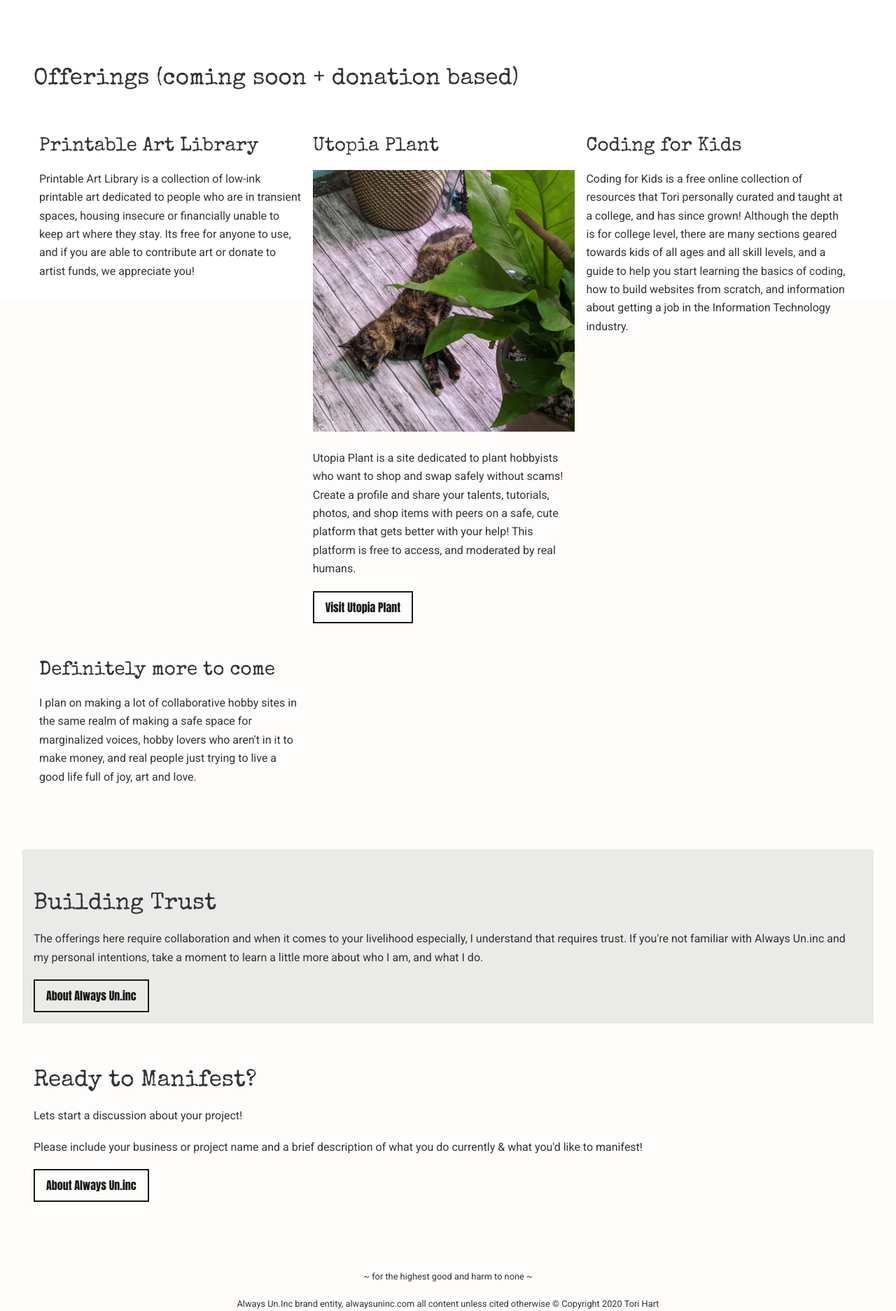
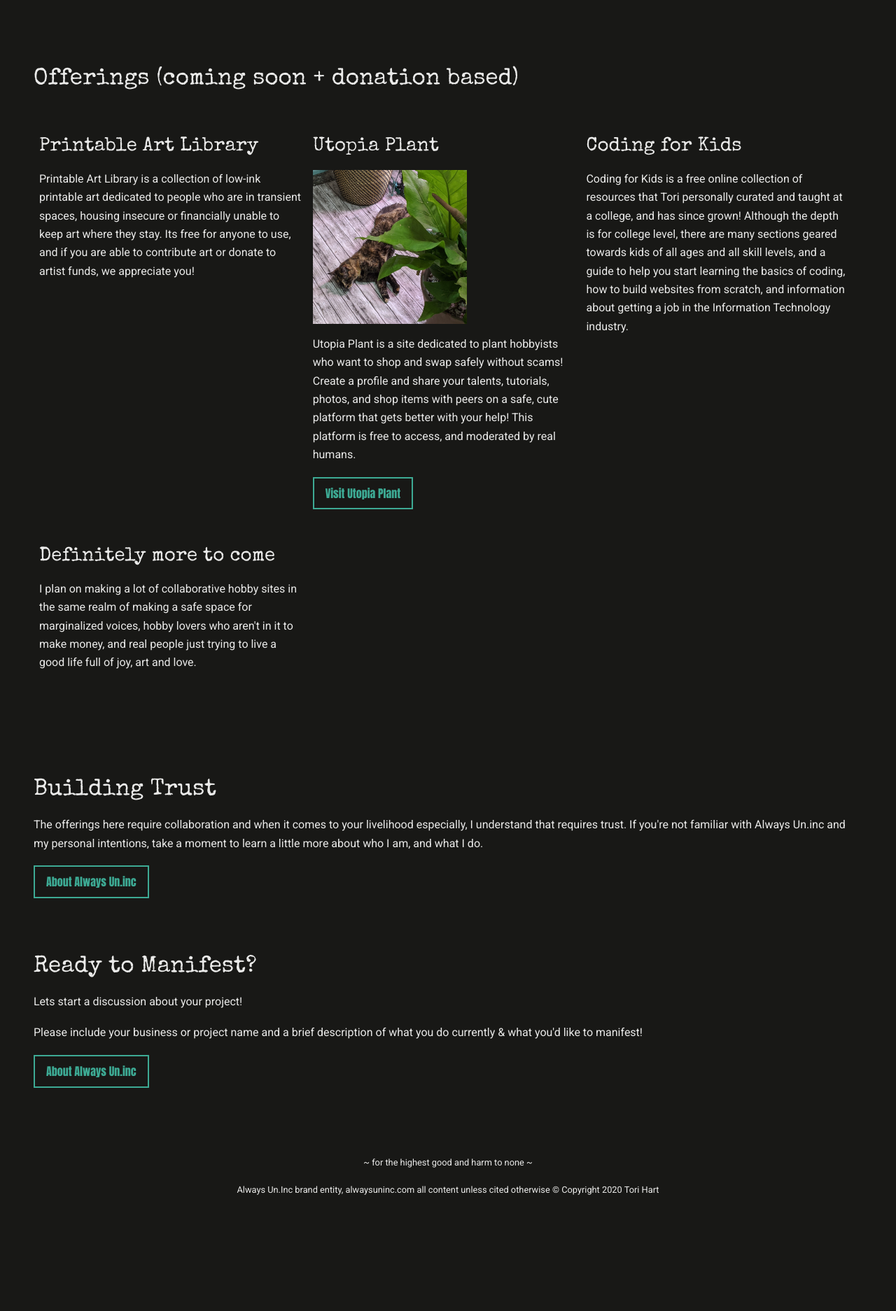
Before and after one commit to tori-hart/tori-hart.github.io, a PHP site: page / in a window 1280 px wide. Shown: the part 371-2245 px from the top of the page at 70% size. After the commit the page ends 2079 px from the top, so only its background shows below. Run offline with PHP 8.4, Linux system fonts and the light colour scheme.

Commit message:
update colors

```diff
--- a/about.html
+++ b/about.html
@@ -8,8 +8,6 @@
         <meta name="viewport" content="width=device-width, initial-scale=1.0">
         <link href="https://fonts.googleapis.com/css?family=Special+Elite|Anton|Roboto" rel="stylesheet">
         <link rel="stylesheet" href="/styles/style.css">
-        <link rel="stylesheet" href="/styles/home.css">
-        <link rel="stylesheet" href="/styles/forms.css">
         <link rel="shortcut icon" href="/favicon.ico" type="image/x-icon">
     </head>
     <body>
--- a/index.html
+++ b/index.html
@@ -61,8 +61,6 @@
          <meta name="viewport" content="width=device-width, initial-scale=1.0">
          <link href="https://fonts.googleapis.com/css?family=Special+Elite|Anton|Roboto" rel="stylesheet">
          <link rel="stylesheet" href="/styles/style.css">
-         <link rel="stylesheet" href="/styles/home.css">
-         <link rel="stylesheet" href="/styles/forms.css">
 
          <link rel="shortcut icon" href="/favicon.ico" type="image/x-icon">
        </head>
--- a/invite.html
+++ b/invite.html
@@ -61,8 +61,6 @@
          <meta name="viewport" content="width=device-width, initial-scale=1.0">
          <link href="https://fonts.googleapis.com/css?family=Special+Elite|Anton|Roboto" rel="stylesheet">
          <link rel="stylesheet" href="/styles/style.css">
-         <link rel="stylesheet" href="/styles/home.css">
-         <link rel="stylesheet" href="/styles/forms.css">
 
          <link rel="shortcut icon" href="/favicon.ico" type="image/x-icon">
        </head>
--- a/styles/home.css
+++ /dev/null
@@ -1,386 +0,0 @@
-/* Cards */
-
-@keyframes sway {
-    0% {
-        left: 0;
-    }
-    25% {
-        left: 20px;
-    }
-    50% {
-        left: 0;
-    }
-    75% {
-        left: -20px;
-    }
-    100% {
-        left: 0;
-    }
-}
-
-.flip-card {
-    background-color: transparent;
-    width: 300px;
-    height: 400px;
-    perspective: 1000px;
-    z-index: 10;
-  }
-
-  .flip-card-inner {
-    position: relative;
-    width: 100%;
-    height: 100%;
-    text-align: center;
-    transition: transform 1s;
-    transform-style: preserve-3d;
-    border-radius: 5px;
-    border: 1px solid #777777;
-  }
-
-  .flip-card.active:hover .flip-card-inner {
-    transform: rotateY(180deg);
-  }
-
-  .unset-deck {
-    position: absolute;
-    display: block;
-    background-color: rgba(255,255,255,0.8);
-    width: 100%;
-    height: 100%;
-    display: flex;
-    align-items: center;
-    justify-content: center;
-  }
-
-  .active .unset-deck {
-    display: none;
-  }
-
-  .stack-card {
-    z-index: 2;
-  }
-  .shuffle .flip-card {
-    opacity: 0;
-  }
-  .shuffle .flip-card.stack-card {
-    opacity: 1;
-  }
-  .shuffle .stack-card:nth-of-type(2) {
-    transition: all 1s ease-in-out;
-    animation: sway 1.7s infinite;
-  }
-  .shuffle .stack-card:nth-of-type(3) {
-    transition: all 1s ease-in-out;
-    animation: sway 1s infinite;
-  }
-  .shuffle .stack-card:nth-of-type(4) {
-    transition: all 1s ease-in-out;
-    animation: sway 2s infinite;
-  }
-
-  .stack-card:hover .flip-card-inner {
-      transform: none;
-  }
-
-  .flip-card-front, .flip-card-back {
-    border: 1rem solid white;
-    border-radius: 5px;
-    top: 0;
-    left: 0;
-    position: absolute;
-    width: 100%;
-    height: 100%;
-    -webkit-backface-visibility: hidden; /* Safari */
-    backface-visibility: hidden;
-  }
-
-  .flip-card-front {
-    background-color: #fff;
-    background-image: url('../images/pexels-photo-3906090.jpeg');
-  }
-
-  .flip-card-back {
-    background-color: #ffffff;
-    transform: rotateY(180deg);
-  }
-.card-wrapper {
-    position: relative;
-}
-
-.card-wrapper > div {
-    position: absolute;
-}
-
-/* Bubbles */
-
-.bubbles {
-  position: absolute;
-  top: 0;
-  left: 0;
-  right: 0;
-  bottom: 0;
-  overflow: hidden;
-}
-
-/* KEYFRAMES */
-
-@-webkit-keyframes popBubble {
-  from {
-    opacity: 1;
-    transform: translateZ(0)scale(1.75,1.75);
-  }
-  to {
-    opacity: 0;
-    transform: translateZ(0)scale(1.75,1.75);
-  }
-}
-
-@-moz-keyframes popBubble {
-  0% {
-      margin-top: 1000px;
-  }
-  100% {
-      margin-top: -100%;
-  }
-}
-
-@keyframes popBubble {
-  0% {
-      margin-top: 1000px;
-  }
-  100% {
-      margin-top: -100%;
-  }
-}
-
-@-webkit-keyframes animateBubble {
-    0% {
-        margin-top: 1000px;
-    }
-    100% {
-        margin-top: -100%;
-    }
-}
-
-@-moz-keyframes animateBubble {
-    0% {
-        margin-top: 1000px;
-    }
-    100% {
-        margin-top: -100%;
-    }
-}
-
-@keyframes animateBubble {
-    0% {
-        margin-top: 1000px;
-    }
-    100% {
-        margin-top: -100%;
-    }
-}
-
-@-webkit-keyframes sideWays {
-    0% {
-        margin-left:0px;
-    }
-    100% {
-        margin-left:50px;
-    }
-}
-
-@-moz-keyframes sideWays {
-    0% {
-        margin-left:0px;
-    }
-    100% {
-        margin-left:50px;
-    }
-}
-
-@keyframes sideWays {
-    0% {
-        margin-left:0px;
-    }
-    100% {
-        margin-left:50px;
-    }
-}
-
-/* ANIMATIONS */
-
-.x1 {
-    -webkit-animation: animateBubble 25s linear infinite, sideWays 2s ease-in-out infinite alternate;
-	-moz-animation: animateBubble 25s linear infinite, sideWays 2s ease-in-out infinite alternate;
-	animation: animateBubble 25s linear infinite, sideWays 2s ease-in-out infinite alternate;
-
-	left: -5%;
-	top: 5%;
-
-	-webkit-transform: scale(0.6);
-	-moz-transform: scale(0.6);
-	transform: scale(0.6);
-}
-
-.x2 {
-    -webkit-animation: animateBubble 20s linear infinite, sideWays 4s ease-in-out infinite alternate;
-	-moz-animation: animateBubble 20s linear infinite, sideWays 4s ease-in-out infinite alternate;
-	animation: animateBubble 20s linear infinite, sideWays 4s ease-in-out infinite alternate;
-
-	left: 5%;
-	top: 80%;
-
-	-webkit-transform: scale(0.4);
-	-moz-transform: scale(0.4);
-	transform: scale(0.4);
-}
-
-.x3 {
-    -webkit-animation: animateBubble 28s linear infinite, sideWays 2s ease-in-out infinite alternate;
-	-moz-animation: animateBubble 28s linear infinite, sideWays 2s ease-in-out infinite alternate;
-	animation: animateBubble 28s linear infinite, sideWays 2s ease-in-out infinite alternate;
-
-	left: 10%;
-	top: 40%;
-
-	-webkit-transform: scale(0.7);
-	-moz-transform: scale(0.7);
-	transform: scale(0.7);
-}
-
-.x4 {
-    -webkit-animation: animateBubble 22s linear infinite, sideWays 3s ease-in-out infinite alternate;
-	-moz-animation: animateBubble 22s linear infinite, sideWays 3s ease-in-out infinite alternate;
-	animation: animateBubble 22s linear infinite, sideWays 3s ease-in-out infinite alternate;
-
-	left: 20%;
-	top: 0;
-
-	-webkit-transform: scale(0.3);
-	-moz-transform: scale(0.3);
-	transform: scale(0.3);
-}
-
-.x5 {
-    -webkit-animation: animateBubble 29s linear infinite, sideWays 4s ease-in-out infinite alternate;
-	-moz-animation: animateBubble 29s linear infinite, sideWays 4s ease-in-out infinite alternate;
-	animation: animateBubble 29s linear infinite, sideWays 4s ease-in-out infinite alternate;
-
-	left: 30%;
-	top: 50%;
-
-	-webkit-transform: scale(0.5);
-	-moz-transform: scale(0.5);
-	transform: scale(0.5);
-}
-
-.x6 {
-    -webkit-animation: animateBubble 21s linear infinite, sideWays 2s ease-in-out infinite alternate;
-	-moz-animation: animateBubble 21s linear infinite, sideWays 2s ease-in-out infinite alternate;
-	animation: animateBubble 21s linear infinite, sideWays 2s ease-in-out infinite alternate;
-
-	left: 50%;
-	top: 0;
-
-	-webkit-transform: scale(0.8);
-	-moz-transform: scale(0.8);
-	transform: scale(0.8);
-}
-
-.x7 {
-    -webkit-animation: animateBubble 20s linear infinite, sideWays 2s ease-in-out infinite alternate;
-	-moz-animation: animateBubble 20s linear infinite, sideWays 2s ease-in-out infinite alternate;
-	animation: animateBubble 20s linear infinite, sideWays 2s ease-in-out infinite alternate;
-
-	left: 65%;
-	top: 70%;
-
-	-webkit-transform: scale(0.4);
-	-moz-transform: scale(0.4);
-	transform: scale(0.4);
-}
-
-.x8 {
-    -webkit-animation: animateBubble 22s linear infinite, sideWays 3s ease-in-out infinite alternate;
-	-moz-animation: animateBubble 22s linear infinite, sideWays 3s ease-in-out infinite alternate;
-	animation: animateBubble 22s linear infinite, sideWays 3s ease-in-out infinite alternate;
-
-	left: 80%;
-	top: 10%;
-
-	-webkit-transform: scale(0.3);
-	-moz-transform: scale(0.3);
-	transform: scale(0.3);
-}
-
-.x9 {
-    -webkit-animation: animateBubble 29s linear infinite, sideWays 4s ease-in-out infinite alternate;
-	-moz-animation: animateBubble 29s linear infinite, sideWays 4s ease-in-out infinite alternate;
-	animation: animateBubble 29s linear infinite, sideWays 4s ease-in-out infinite alternate;
-
-	left: 90%;
-	top: 50%;
-
-	-webkit-transform: scale(0.6);
-	-moz-transform: scale(0.6);
-	transform: scale(0.6);
-}
-
-.x10 {
-    -webkit-animation: animateBubble 26s linear infinite, sideWays 2s ease-in-out infinite alternate;
-	-moz-animation: animateBubble 26s linear infinite, sideWays 2s ease-in-out infinite alternate;
-	animation: animateBubble 26s linear infinite, sideWays 2s ease-in-out infinite alternate;
-
-	left: 80%;
-	top: 80%;
-
-	-webkit-transform: scale(0.3);
-	-moz-transform: scale(0.3);
-	transform: scale(0.3);
-}
-
-/* OBJECTS */
-
-.bubble {
-    -webkit-border-radius: 50%;
-	-moz-border-radius: 50%;
-	border-radius: 50%;
-
-    -webkit-box-shadow: 0 20px 30px rgba(0, 0, 0, 0.2), inset 0px 10px 30px 5px rgba(255, 255, 255, 1);
-	-moz-box-shadow: 0 20px 30px rgba(0, 0, 0, 0.2), inset 0px 10px 30px 5px rgba(255, 255, 255, 1);
-	box-shadow: 0 20px 30px rgba(0, 0, 0, 0.2), inset 0px 10px 30px 5px rgba(255, 255, 255, 1);
-
-    height: 200px;
-	position: absolute;
-	width: 200px;
-}
-
-.bubble:after {
-    background: -moz-radial-gradient(center, ellipse cover,  rgba(255,255,255,0.5) 0%, rgba(255,255,255,0) 70%); /* FF3.6+ */
-    background: -webkit-gradient(radial, center center, 0px, center center, 100%, color-stop(0%,rgba(255,255,255,0.5)), color-stop(70%,rgba(255,255,255,0))); /* Chrome,Safari4+ */
-    background: -webkit-radial-gradient(center, ellipse cover,  rgba(255,255,255,0.5) 0%,rgba(255,255,255,0) 70%); /* Chrome10+,Safari5.1+ */
-    background: -o-radial-gradient(center, ellipse cover,  rgba(255,255,255,0.5) 0%,rgba(255,255,255,0) 70%); /* Opera 12+ */
-    background: -ms-radial-gradient(center, ellipse cover,  rgba(255,255,255,0.5) 0%,rgba(255,255,255,0) 70%); /* IE10+ */
-    background: radial-gradient(ellipse at center,  rgba(255,255,255,0.5) 0%,rgba(255,255,255,0) 70%); /* W3C */
-    filter: progid:DXImageTransform.Microsoft.gradient( startColorstr='#80ffffff', endColorstr='#00ffffff',GradientType=1 ); /* IE6-9 fallback on horizontal gradient */
-
-	-webkit-border-radius: 50%;
-	-moz-border-radius: 50%;
-	border-radius: 50%;
-
-    -webkit-box-shadow: inset 0 20px 30px rgba(255, 255, 255, 0.3);
-	-moz-box-shadow: inset 0 20px 30px rgba(255, 255, 255, 0.3);
-	box-shadow: inset 0 20px 30px rgba(255, 255, 255, 0.3);
-
-	content: "";
-    height: 180px;
-	left: 10px;
-	position: absolute;
-	width: 180px;
-}
-
-.bubble:hover {
-  animation: popBubble 0.5s;
-  -moz-animation: popBubble 0.5s;
-  -webkit-animation: popBubble 0.5s;
-}
--- a/styles/style.css
+++ b/styles/style.css
@@ -6,10 +6,9 @@
   }
 
   html, body {
-    --black: #181816;
-    --white: #FFFDFC;
-    --lt-gray: #EAEAE9;
-    --neon-mint: #00FECA;
+    --background: #181816;
+    --text: #EAEAE9;
+    --neon-mint: #3daa94;
     width: 100%;
     max-width: 100%;
     height: 100%;
@@ -18,12 +17,12 @@
     font-weight: 400;
     padding: 0;
     margin: 0;
-    background-color: var(--white);
-    color: var(--black);
+    background-color: var(--background);
+    color: var(--text);
   }
 
   a {
-    color: var(--black);
+    color: var(--text);
     text-decoration: none;
     position: relative;
   }
@@ -46,7 +45,7 @@
   }
 
   a:hover, a:focus {
-    color: var(--black);
+    color: var(--text);
     text-decoration: none;
   }
 
@@ -64,33 +63,33 @@
   button, .button, .button-black {
     font-family: 'Anton', sans-serif;
       display: inline-block;
-      border: 2px solid var(--black);
+      border: 2px solid var(--neon-mint);
       padding: 0.5em 1em;
       border-radius: 0;
       transition: background 0.5s ease;
       background-color: transparent;
-    color: var(--black);
+    color: var(--neon-mint);
   }
 
   button:hover, .button:hover, .button-black:hover {
-    background-color: var(--black);
+    background-color: var(--text);
       color: white;
   }
 
   .button-white {
     font-family: 'Anton', sans-serif;
       display: inline-block;
-      border: 2px solid var(--white);
+      border: 2px solid var(--background);
       padding: 0.5em 1em;
       border-radius: 0;
       transition: background 0.5s ease;
       background-color: transparent;
-    color: var(--white);
+    color: var(--background);
   }
 
   .button-white:hover {
-    background-color: rgba(255,255,255,0.7);
-      color: var(--black);
+    background-color: var(--neon-mint);
+      color: var(--text);
   }
 
   /* Layout */
@@ -105,7 +104,7 @@
   }
 
   header {
-    color: var(--white);
+    color: var(--background);
     position: relative;
     background-image: url('../images/header.jpg');
     background-size: cover;
@@ -122,7 +121,6 @@
     line-height: 1em;
     margin: 0 0 1rem 0;
     padding: 1rem 2rem;
-    background-color: rgba(0,0,0,0.5);
   }
 
   header p {
@@ -130,9 +128,7 @@
     margin: 0;
     line-height: 1.25em;
     padding: 1.5rem;
-    background-color: rgba(0,0,0,0.5);
   }
-
 
   main {
     padding: 2em;
@@ -156,11 +152,11 @@
   html {font-size: 100%;} /*16px*/
 
 body {
-  background-color: white;
+  background-color: var(--background);
   font-family: 'Roboto', sans-serif;
   font-weight: 400;
   line-height: 1.65;
-  color: #333;
+  color: var(--text);
 }
 
 p {margin-bottom: 1.15rem;}
@@ -211,6 +207,14 @@ small, .text_small {font-size: 0.833em;}
   .gallery > div {
     padding: 0 0.5rem 0.5rem 0.5rem;
     flex: 1 1 100%;
+  }
+
+  .photo-wrapper img {
+    max-width: 220px;
+    display: block;
+  }
+  .photo-wrapper h3 {
+    background: var(--background);
   }
 
   @media only screen and (min-width: 600px) {
@@ -318,7 +322,7 @@ ul.menu  {
   margin-bottom: 5px;
   position: relative;
 
-  background: var(--white);
+  background: var(--background);
   border-radius: 3px;
 
   z-index: 1;
@@ -348,7 +352,7 @@ ul.menu  {
 {
   opacity: 1;
   transform: rotate(45deg) translate(-2px, -1px);
-  background: var(--white);
+  background: var(--background);
 }
 
 /*
@@ -430,5 +434,4 @@ article .flex-container .flex-item {
 
 .callout-box {
   padding: 1rem;
-  background: var(--lt-gray);
 }
```
